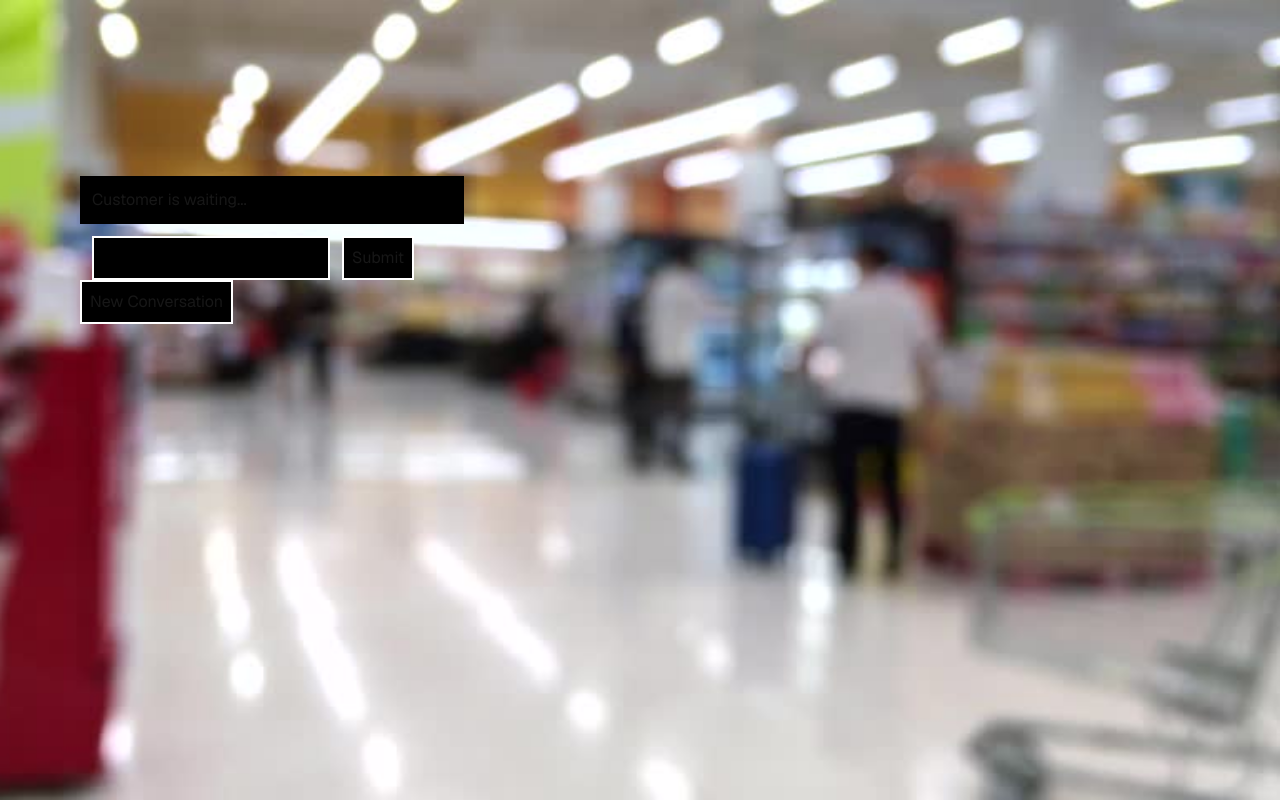
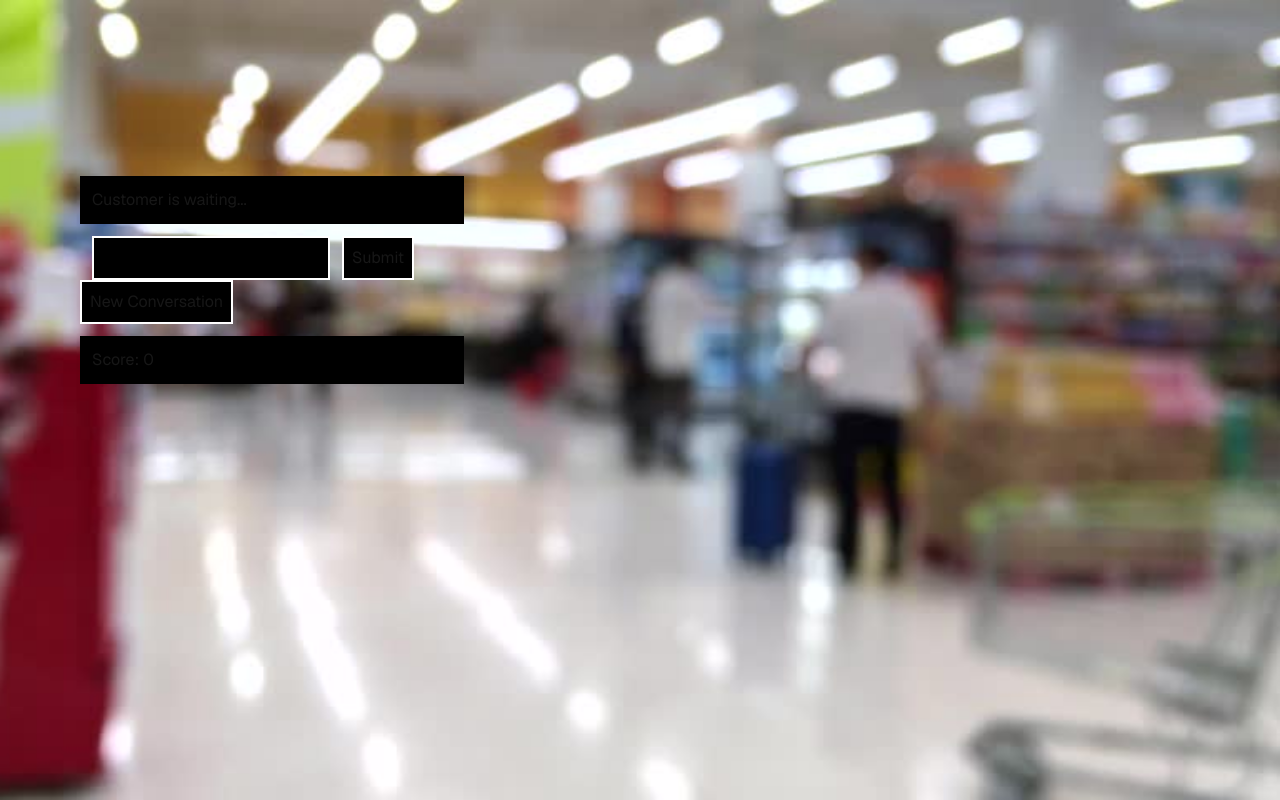
Before and after one commit to ericcchuang/cashier-simulator, a Next.js app: page / in a window 1280 px wide. Built offline with nearby package versions, Linux system fonts and the light colour scheme; no server answers.

Commit message:
scoring system

```diff
--- a/src/app/page.tsx
+++ b/src/app/page.tsx
@@ -62,9 +62,12 @@ const baseChat = ai.chats.create({
     },
   ],
 });
+
 export default function Home() {
   const [currentChat, setCurrentChat] = useState<Chat>(baseChat);
   const [val, setVal] = useState("Customer is waiting...");
+  const [score, setScore] = useState(0);
+
   async function talk_to_cashier(prompt: string) {
     const message = await currentChat.sendMessage({
       message: prompt,
@@ -107,8 +110,9 @@ export default function Home() {
   async function rateUser() {
     const message = await currentChat.sendMessage({
       message:
-        "Rate all previous interactions with the user from 1-10 based on how good their customer service was. Be brief in your rating, keep it to 1-2 sentences. Be harsh, do not be afraid to give a low score if you think the service was terrible.",
+        "Rate all previous interactions with the user from 1-10 based on how good their customer service was. Be brief in your rating, keep it to 1-2 sentences. Be harsh, do not be afraid to give a low score if you think the service was terrible. Make sure the the score is in the format xx/10 and it is the first two characters of the message. Include the leading 0 (for example, 01, 02, etc)",
     });
+    setScore(score + parseInt(message.text.slice(0, 2)));
     return message.text;
   }
 
@@ -141,6 +145,7 @@ export default function Home() {
               New Conversation
             </button>
           </form>
+          <p className="my-3 p-3 bg-black">Score: {score}</p>
         </div>
       </main>
     </div>
```
